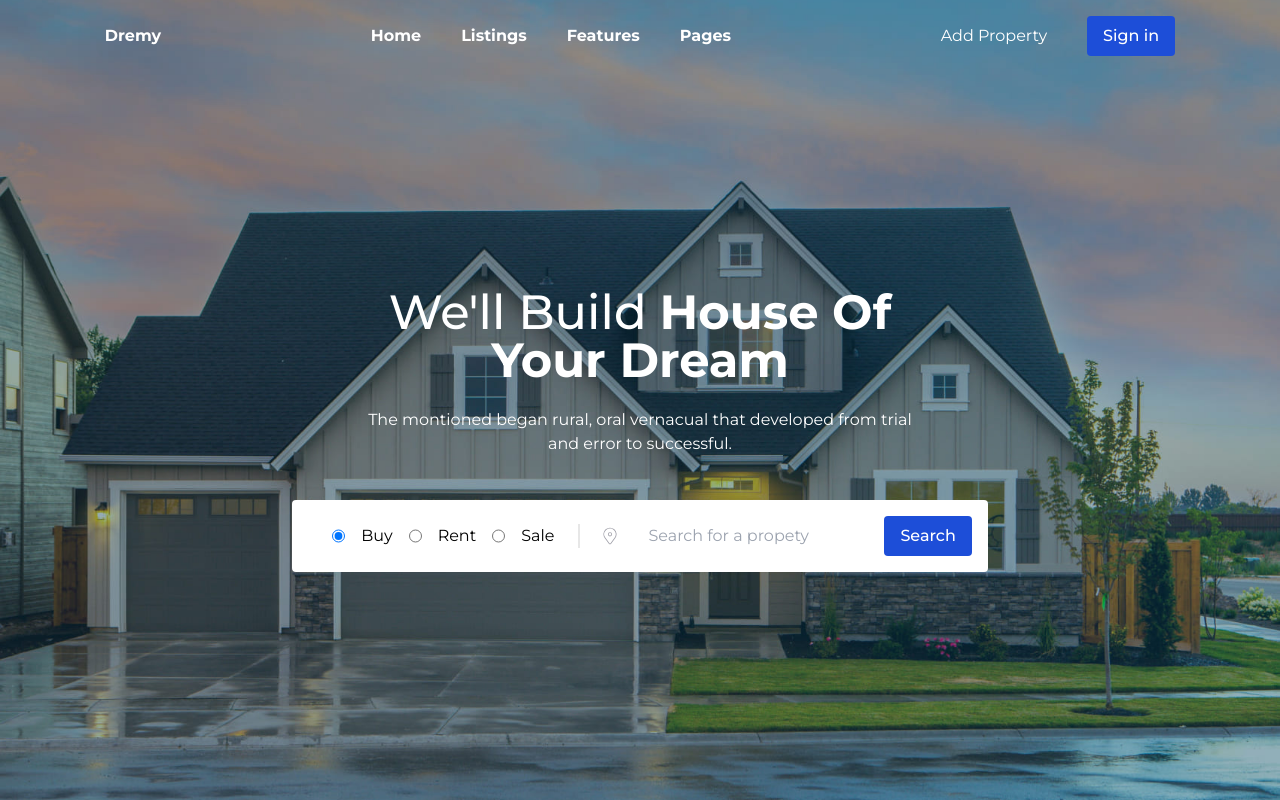
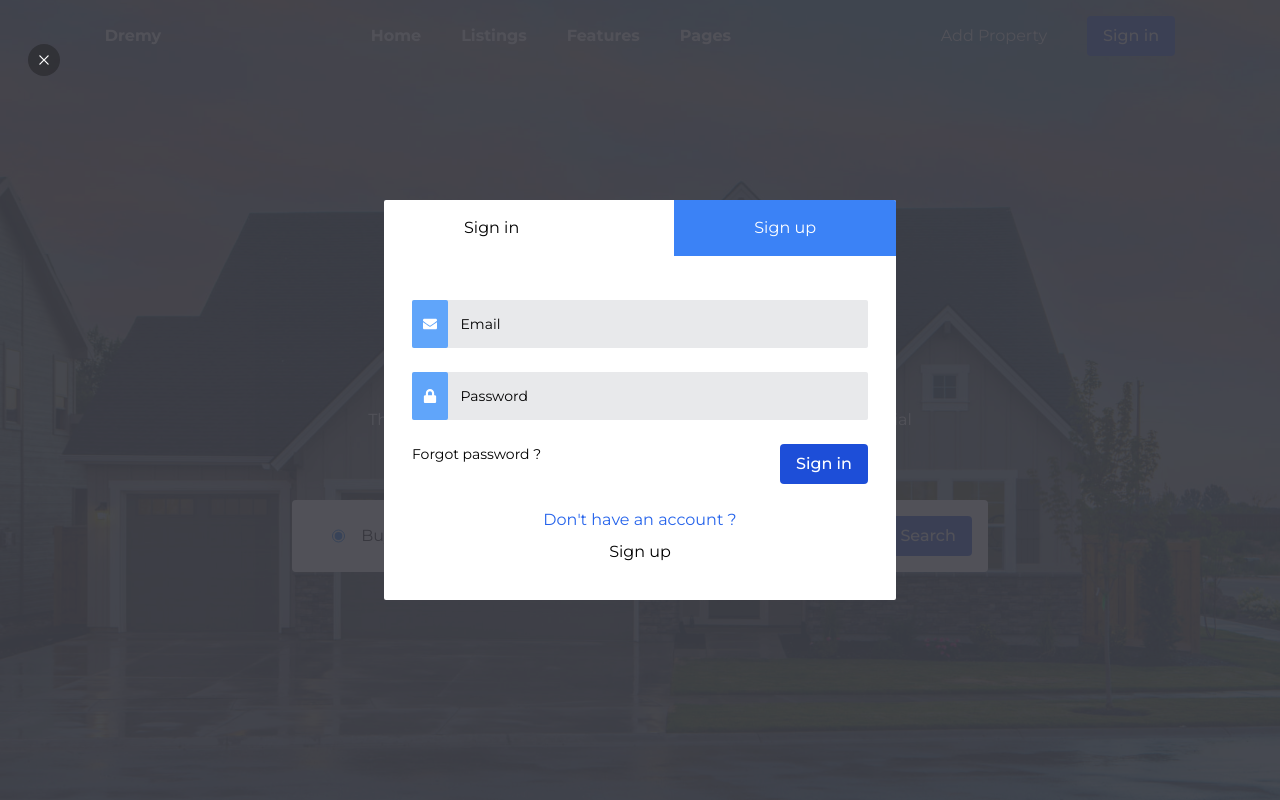
Before and after one commit to yuransimao/Property-website-landingpage, a React (Vite) app in the folder FrontEnd/: page / in a window 1280 px wide. Shown: the top 800 px of the page. Built offline with nearby package versions, Linux system fonts and the light colour scheme.

Commit message:
improving sign in and sign up screen

```diff
--- a/FrontEnd/src/components/form/form.jsx
+++ b/FrontEnd/src/components/form/form.jsx
@@ -6,10 +6,15 @@ import {zodResolver} from "@hookform/resolvers/zod"
 import z from 'zod';
 
 const schema = z.object({
-  userName: z.string().min(2, 'Obrigatório').transform(userName => userName.trim().split(' ').map(name => name[0].toLocaleUpperCase().concat(name.substring(1))).join(' ')),
-  userEmail: z.string().nonempty('O formato de email é obrigatório').email('Formato de e-mail inválido'),
+
+  userName: z.string().nonempty('O nome de usuario  é obrigatório')
+  .transform(userName => userName.trim().split(' ').map(name => name[0].toLocaleUpperCase().concat(name.substring(1))).join(' ')),
+  userEmail: z.string().nonempty('O  email é obrigatório').email('Formato de e-mail inválido'),
+
   userPassword: z.string().min(6,'Deve conter 6 caracteres no mínimo'),
+
   userconfPassword: z.string().min(6, 'Deve conter 6 caracteres no mínimo')
+
 }).refine((data) => data.userPassword === data.userconfPassword,{
   message:'A senha não coresponde',
   path:['userconfPassword']
@@ -19,7 +24,9 @@ function Form() {
   const TextBtnSignin = 'Sign in';
   const TextBtnSignup = 'Sign up';
   const [ChangeForms, setChangeForms] = useState(TextBtnSignin);
-  const { register, handleSubmit, reset,formState: { errors } } = useForm({ resolver: zodResolver(schema) });
+  const { register,
+    handleSubmit,
+    reset,formState: { errors } } = useForm({ resolver: zodResolver(schema) });
 
 
     const haldleOnclick = (e) => {
@@ -34,7 +41,7 @@ function Form() {
   console.log(data);
     }
 
-    console.log(errors);
+
 
 
 
@@ -49,15 +56,30 @@ function Form() {
           {ChangeForms === TextBtnSignup  ? (
           <form onSubmit={handleSubmit(createUser)} className='px-7 py-9 '>
 
+            <div className='py-2 mb-2'>
               <Inputs type='text'  labelName='Username' id='userName' icon={<FaUserAlt size={14} />} register={{...register('userName')}} />
+             {errors.userName &&  <span className='text-sm text-red-600 transition-all duration-500 px-1 pt-3'>{errors.userName.message}</span>}
+            </div>
 
+            <div className='py-2 mb-2'>
               <Inputs type='email'  labelName='Email' id='Email' icon={<FaEnvelope size={14} />} register={{...register('userEmail')}}/>
+              {errors.userEmail &&  <span className='text-sm text-red-600 transition-all duration-500 px-1 pt-3'>{errors.userEmail.message}</span>}
+            </div>
 
+            <div className='py-2 mb-2'>
               <Inputs type='password'  labelName='Password' id='password' icon={<FaLock size={14} />}   register={{...register('userPassword')}}/>
 
+              {errors.userPassword &&  <span className='text-sm text-red-600 transition-all duration-500 px-1 pt-3'>{errors.userPassword.message}</span>}
+            </div>
+
+            <div className='py-2 mb-2'>
               <Inputs type='password'  labelName='Confirma Password' id='userconfPassword' icon={<FaLock size={14}/>} register={{...register('userconfPassword')}}  />
 
-            <div className='flex justify-end'>
+              {errors.userconfPassword &&  <span className='text-sm text-red-600 transition-all duration-500 px-1 pt-3'>{
+              errors.userconfPassword.message}</span>}
+            </div>
+
+            <div className='flex justify-end py-2 mb-5'>
             <Button text={TextBtnSignup }/>
             </div>
 
@@ -69,12 +91,17 @@ function Form() {
           </form>):(
             <form action="" className='px-7 py-9 '>
 
+            <div className='py-2 mb-2'>
               <Inputs type='email'  labelName='Email' id='Email' icon={<FaEnvelope size={14} />} />
+            </div>
 
+            <div className='py-2 mb-2'>
               <Inputs type='password'  labelName='Password' id='password' icon={<FaLock size={14} />} />
+            </div>
 
 
-            <div className='flex justify-end'>
+            <div className='flex justify-between py-2 mb-4'>
+            <a className='text-sm cursor-pointer transition-all duration-500 hover:underline' > Forgot password ?</a>
             <Button text={TextBtnSignin}/>
             </div>
             <div className='flex flex-col gap-2 items-center justify-center'>
--- a/FrontEnd/src/components/inputs/inputs.jsx
+++ b/FrontEnd/src/components/inputs/inputs.jsx
@@ -4,15 +4,15 @@ function Inputs({ type,  id, labelName, icon, register }) {
   return (
 
     <React.Fragment>
-      <div className="flex flex-col relative group py-2 mb-9">
-        <label htmlFor={id} className={`absolute top-0 transition-all duration-300 group-focus-within:top-[-1.3rem] group-valid-within:top-[-1.5rem]   flex gap-2 items-center justify-center`}>
+      <div className="flex  group bg-slate-800/10   rounded-sm overflow-hiddend">
+        <label htmlFor={id} className={` text-white transition-all duration-300 w-[8%] flex justify-center items-center rounded-sm bg-blue-400 group-focus-within:bg-blue-500 `}>
 
-          <span className={`bg-zinc-900/10 p-2 rounded-full group-focus-within:bg-blue-900 font-bold group-focus-within:text-white`}>{icon}
+          <span className={``}>{icon}
           </span>
-          <h3 className='group-focus-within:text-blue-800'>{labelName}</h3>
+
         </label>
 
-        <input type={type}  id={id} className="border-blue-400 border-solid border-b-2 pt-2 bg-transparent focus:border-blue-700" autoComplete='on' {...register}/>
+        <input type={type}  id={id} className=" p-3 placeholder:text-black placeholder:text-sm focus:border-blue-700 bg-transparent w-11/12" autoComplete='on' placeholder={labelName} {...register}/>
       </div>
     </React.Fragment>
   )
--- a/FrontEnd/src/components/layout/layout.jsx
+++ b/FrontEnd/src/components/layout/layout.jsx
@@ -5,7 +5,7 @@ import { ResponsiveMenu } from '../header/responsive'
 function Layout() {
 
     const [VisivelMenu, setVisivelMenu] = useState(false);
-    const [showForm, setShowForm] = useState(false);
+    const [showForm, setShowForm] = useState(true);
   return (
     <React.Fragment>
         <Header setShowForm ={setShowForm} setVisivelMenu={setVisivelMenu}/>
--- a/FrontEnd/src/components/mordalbox/mordalbox.jsx
+++ b/FrontEnd/src/components/mordalbox/mordalbox.jsx
@@ -5,7 +5,7 @@ import { RxCross2 } from "react-icons/rx";
 function Mordalbox({children, onclick}) {
   return (
     <React.Fragment>
-        <div className='fixed flex items-center justify-center h-dvh w-dvw z-[60] bg-zinc-700/100' >
+        <div className='fixed flex items-center justify-center h-dvh w-dvw z-[60] bg-zinc-700/90' >
         <div className='absolute left-4 top-8 p-3 z-[60]'>
              <button  onClick={ () => onclick(false)} className={`pointer p-2 bg-zinc-800/60 rounded-full transition-all hover:bg-zinc-800/50 text-white `}>
               <RxCross2 />
```
Lines whose indentation alone changed are shown as unchanged.
